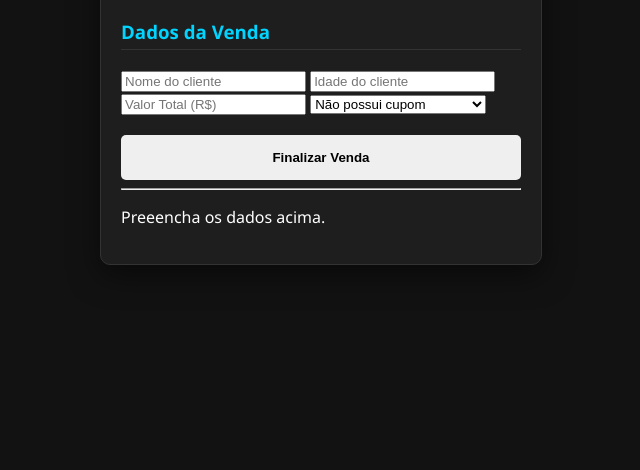
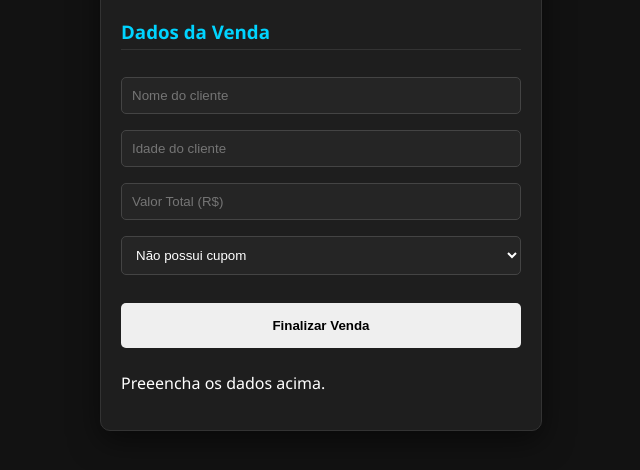
Before and after one commit to ana-legal/Frontend_SESI, a plain HTML site: page index.html in a window 1280 px wide. Shown: the part 116-586 px from the top of the page, without its empty margins (319-959 px from the left). Drawn offline with Linux system fonts and the light colour scheme.

Commit message:
Inicio em Frontend JS

```diff
--- a/script.js
+++ b/script.js
@@ -0,0 +1,3 @@
+function executarSistema() {
+    const nome = document.getElementById("inputNome").value;
+}
--- a/style.css
+++ b/style.css
@@ -48,3 +48,26 @@ button {
 button:hover {
     background-color: #00cc6e;
 }
+ul{
+    list-style: none;
+    padding: 0;
+}
+li{
+    padding: 5px o;
+    color: #ccc;
+}
+input, select{
+    width: 100%;
+    padding: 10px;
+    margin: 8px 0;
+    border-radius: 5px;
+    border: 1px solid #444;
+    background-color: #252525;
+    color: white;
+    box-sizing: border-box;
+}
+
+hr {
+    border: 0;
+    border-top: lpx so
+}
```
